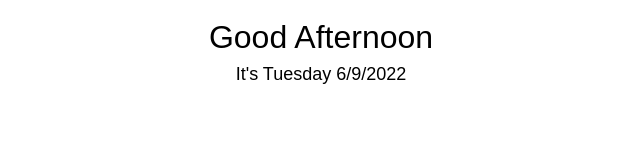
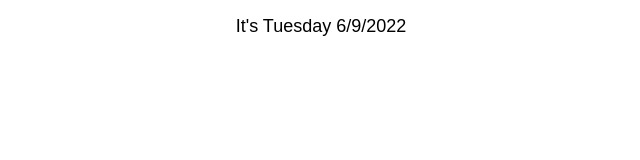
Before and after one commit to madeleine101/notionwidget, a plain HTML site: page index.html in a window 1280 px wide. Shown: the whole page, without its empty margins (319-959 px from the left). Drawn offline with Linux system fonts and the light colour scheme.

Commit message:
Update index.html

```diff
--- a/index.html
+++ b/index.html
@@ -42,16 +42,8 @@ body{
     var dayOfWeek = weekday[today.getDay()];
     var date = dayOfWeek+" " + today.getDate() + "/" +(today.getMonth()+1) +'/'+today.getFullYear()  ;
 
-    var greet;
-
-    if (hrs < 12)
-        greet = 'Good Morning  ';
-    else if (hrs >= 12 && hrs <= 17)
-        greet = 'Good Afternoon ';
-    else if (hrs >= 17 && hrs <= 24)
-        greet = 'Good Evening  ';
 
     document.getElementById('lbl').innerHTML =
-        greet+=`<div id="date"> It's ${date}</div>`;
+        `<div id="date"> It's ${date}</div>`;
 </script>
 </html>
```
